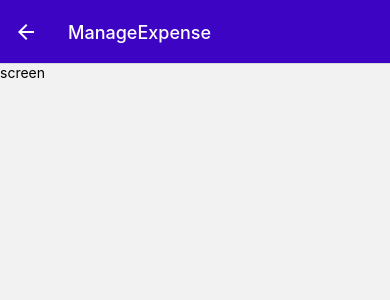
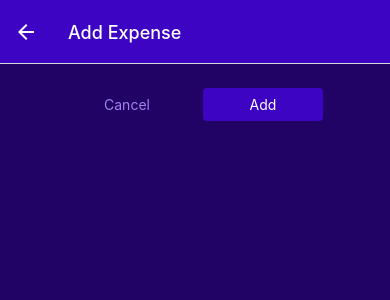
Before and after one commit to Bartek-Wieckowski/react-native-expense-app, a React Native app: screen /ManageExpense in a window 390 px wide. Shown: the top 300 px of the page. Built offline with nearby package versions, Linux system fonts and the light colour scheme.

Commit message:
add buttons to component

```diff
--- a/screens/ManageExpense.jsx
+++ b/screens/ManageExpense.jsx
@@ -1,5 +1,64 @@
-import { Text } from 'react-native';
+import { useLayoutEffect } from 'react';
+import { View, StyleSheet } from 'react-native';
+import { GlobalStyles } from '../constants/styles';
+import IconButton from '../components/ui/IconButton';
+import Button from '../components/ui/Button';
 
-export default function ManageExpense() {
-  return <Text>screen</Text>;
+export default function ManageExpense({ route, navigation }) {
+  const editedExpenseId = route.params?.expenseId;
+  const isEditing = !!editedExpenseId;
+
+  useLayoutEffect(() => {
+    navigation.setOptions({
+      title: isEditing ? 'Edit Expense' : 'Add Expense',
+    });
+  }, [navigation, isEditing]);
+
+  function deleteExpenseHandler() {}
+
+  function cancelHandler() {}
+
+  function confirmHandler() {}
+
+  return (
+    <View style={styles.container}>
+      <View style={styles.buttons}>
+        <Button style={styles.button} mode="flat" onPress={cancelHandler}>
+          Cancel
+        </Button>
+        <Button style={styles.button} onPress={confirmHandler}>
+          {isEditing ? 'Update' : 'Add'}
+        </Button>
+      </View>
+      {isEditing && (
+        <View style={styles.deleteContainer}>
+          <IconButton icon="trash" color={GlobalStyles.colors.error500} size={36} onPress={deleteExpenseHandler} />
+        </View>
+      )}
+    </View>
+  );
 }
+
+const styles = StyleSheet.create({
+  container: {
+    flex: 1,
+    padding: 24,
+    backgroundColor: GlobalStyles.colors.primary800,
+  },
+  buttons: {
+    flexDirection: 'row',
+    justifyContent: 'center',
+    alignItems: 'center',
+  },
+  button: {
+    minWidth: 120,
+    marginHorizontal: 8,
+  },
+  deleteContainer: {
+    marginTop: 16,
+    paddingTop: 8,
+    borderTopWidth: 2,
+    borderTopColor: GlobalStyles.colors.primary200,
+    alignItems: 'center',
+  },
+});
```
